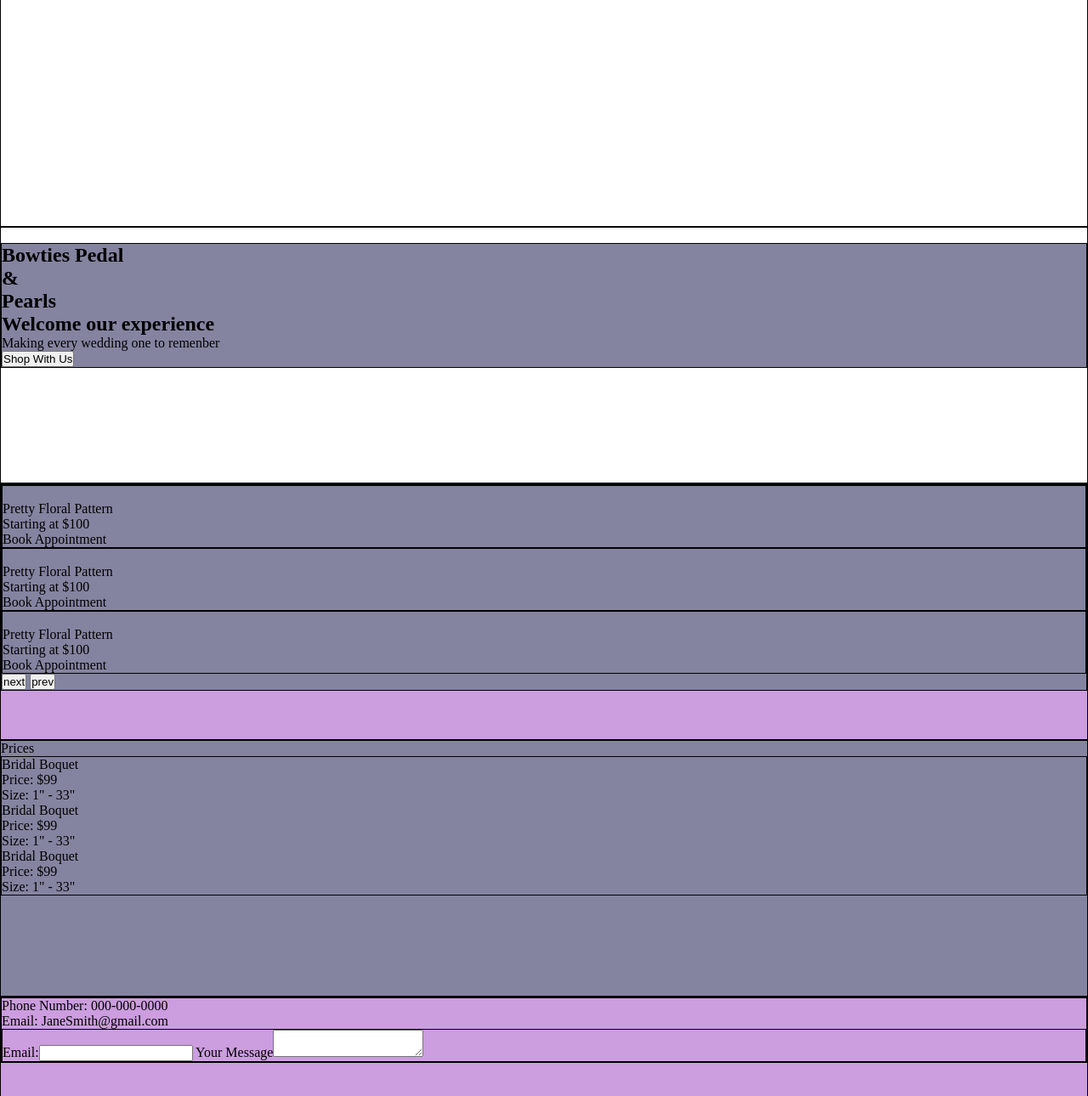
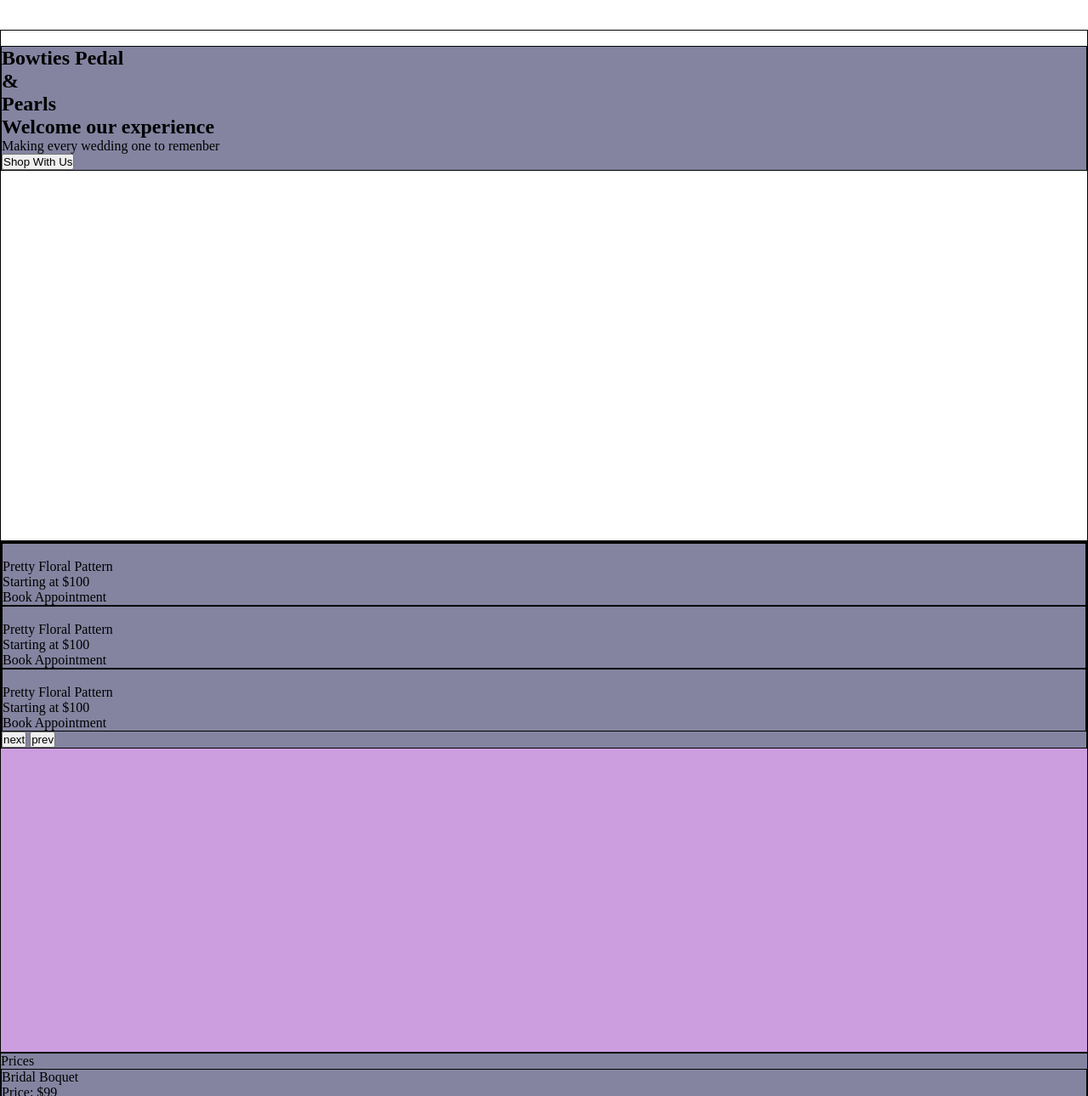
Before and after one commit to YashuaB/Project-Pedal, a plain HTML site: page index.html in a window 1280 px wide. Shown: the part 35-1325 px from the top of the page at 85% size. Drawn offline with Linux system fonts and the light colour scheme.

Commit message:
gave header container own height

```diff
--- a/assets/CSS/style.css
+++ b/assets/CSS/style.css
@@ -32,8 +32,11 @@ body{
     height: 100%;
 }
 /*Primary Containers  */
-.header-container, .main-container,  .gallery-container, .price-container, .contact-container  {
-height: 300px;
+.header-container{
+    height: 70px;
+}
+.main-container,  .gallery-container, .price-container, .contact-container  {
+height: 600px;
 border: 1px black solid;
 }
 /* Secondary Containers */
--- a/index.html
+++ b/index.html
@@ -112,7 +112,7 @@
 
             <form class="contact-form-container">
                 <label>Email:<input></label>
-                <label>Your Message<textarea>
+                <label>Your Message:<textarea>
                 </textarea></label>
             </form>
         </article>
```
